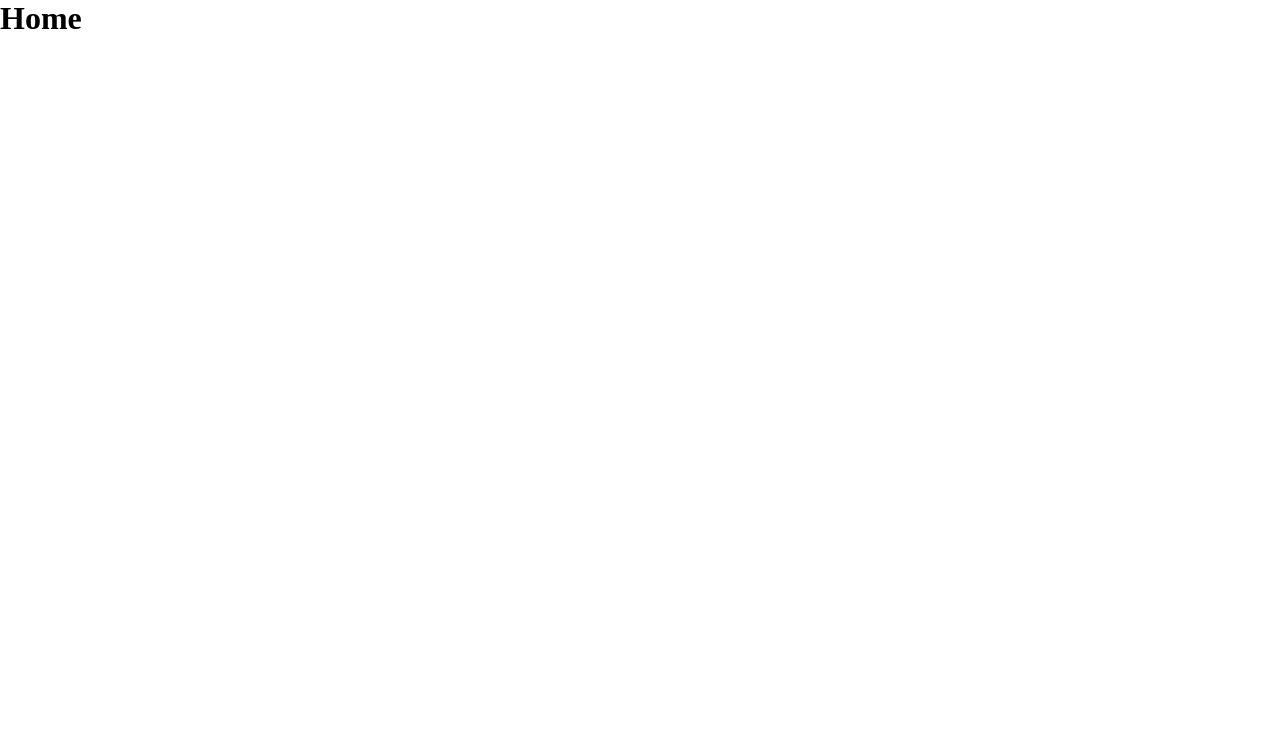
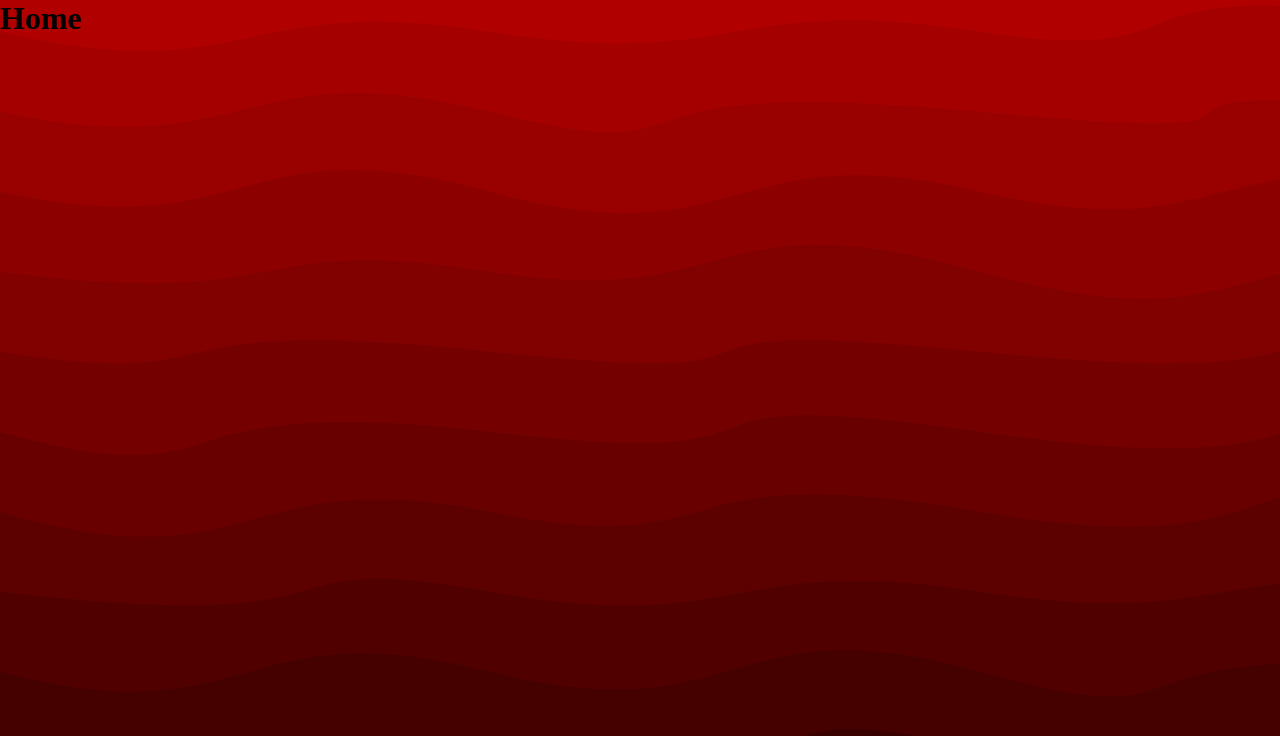
Before and after one commit to hostyn/vinos-frontend, a React (Vite) app: page / in a window 1280 px wide. Shown: the top 736 px of the page. Built offline with nearby package versions, Linux system fonts and the light colour scheme.

Commit message:
Add background

```diff
--- a/package.json
+++ b/package.json
@@ -19,6 +19,7 @@
   "devDependencies": {
     "@types/react": "^18.0.27",
     "@types/react-dom": "^18.0.10",
+    "@types/react-router-dom": "^5.3.3",
     "@types/styled-components": "^5.1.26",
     "@typescript-eslint/eslint-plugin": "^5.0.0",
     "@typescript-eslint/parser": "^5.53.0",
--- a/src/App.tsx
+++ b/src/App.tsx
@@ -1,4 +1,5 @@
 import { Routes, Route } from 'react-router-dom'
+import Background from './components/Background'
 import Home from './pages/Home'
 import Login from './pages/Login'
 import Register from './pages/Register'
@@ -6,9 +7,11 @@ import Register from './pages/Register'
 const App = (): JSX.Element => {
   return (
     <Routes>
-      <Route path="/" element={<Home />} />
-      <Route path="/login" element={<Login />} />
-      <Route path="/registry" element={<Register />} />
+      <Route path="/" element={<Background />}>
+        <Route index element={<Home />} />
+        <Route path="/login" element={<Login />} />
+        <Route path="/registry" element={<Register />} />
+      </Route>
     </Routes>
   )
 }
--- /dev/null
+++ b/src/components/Background.tsx
@@ -0,0 +1,18 @@
+import styled from 'styled-components'
+import { Outlet } from 'react-router-dom'
+
+const BackgroundDiv = styled.div`
+  background-image: url(/background.svg);
+  background-attachment: fixed;
+  background-repeat: no-repeat;
+  min-width: 100vw;
+  min-height: 100vh;
+`
+
+export default function Background(): JSX.Element {
+  return (
+    <BackgroundDiv>
+      <Outlet />
+    </BackgroundDiv>
+  )
+}
```
Also changed, not shown: public/background.svg (added).
